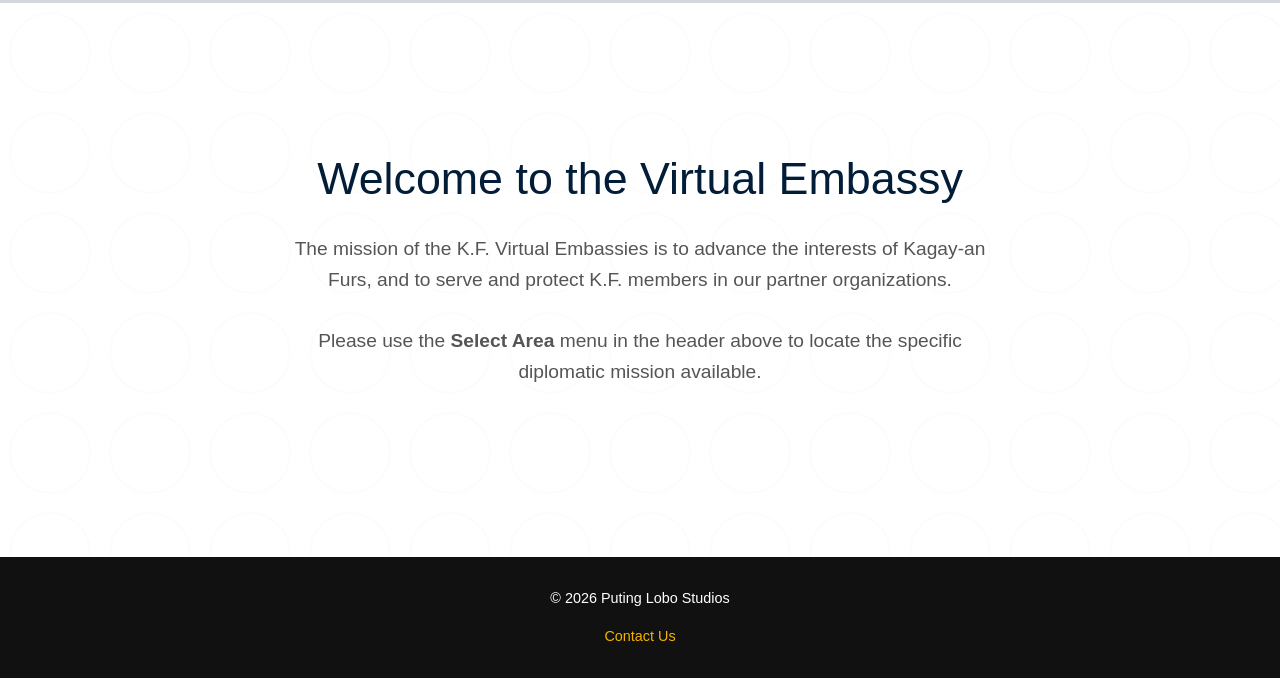
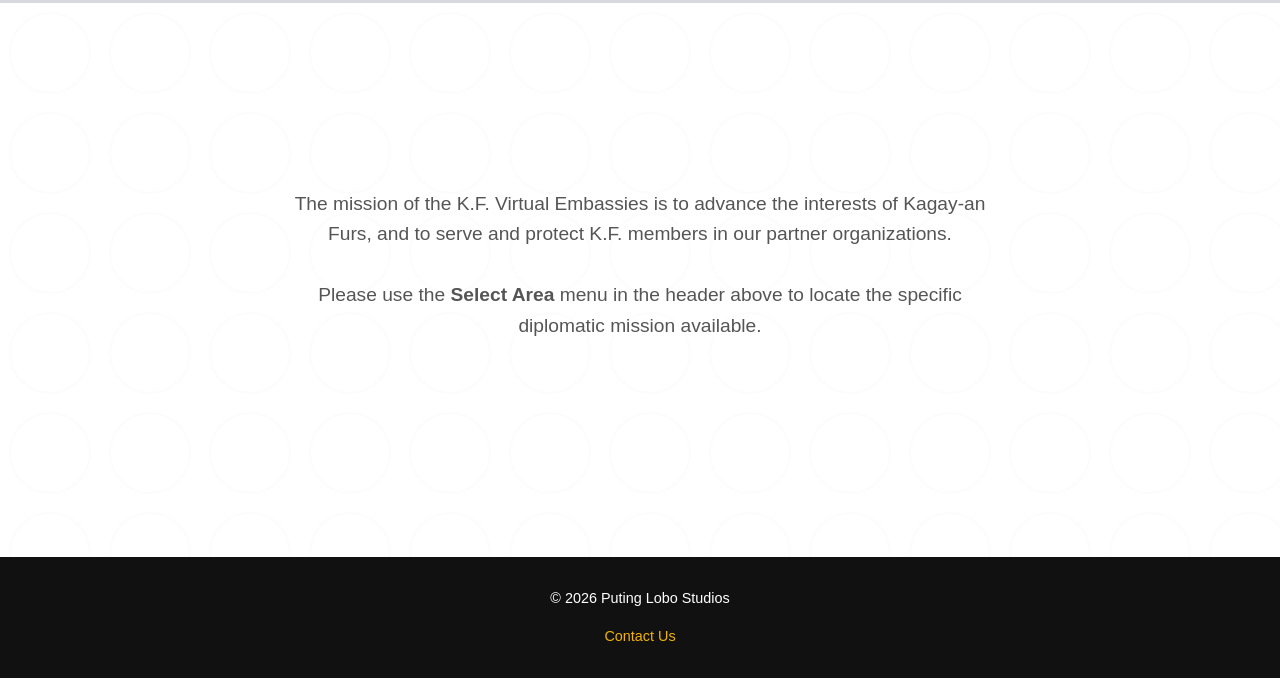
Before and after one commit to Kagay-an-Furs/virtual-embassies, a plain HTML site: page index.html in a window 1280 px wide. Shown: the part 122-800 px from the top of the page. Drawn offline with Linux system fonts and the light colour scheme.

Commit message:
Remove welcome message from index.html

```diff
--- a/index.html
+++ b/index.html
@@ -29,7 +29,6 @@
 
     <main class="welcome-screen">
         <div class="welcome-content">
-            <h2>Welcome to the Virtual Embassy</h2>
             <p>The mission of the K.F. Virtual Embassies is to advance the interests of Kagay-an Furs, and to serve and protect K.F. members in our partner organizations.</p>
             <p>Please use the <strong>Select Area</strong> menu in the header above to locate the specific diplomatic mission available.</p>
         </div>
```
